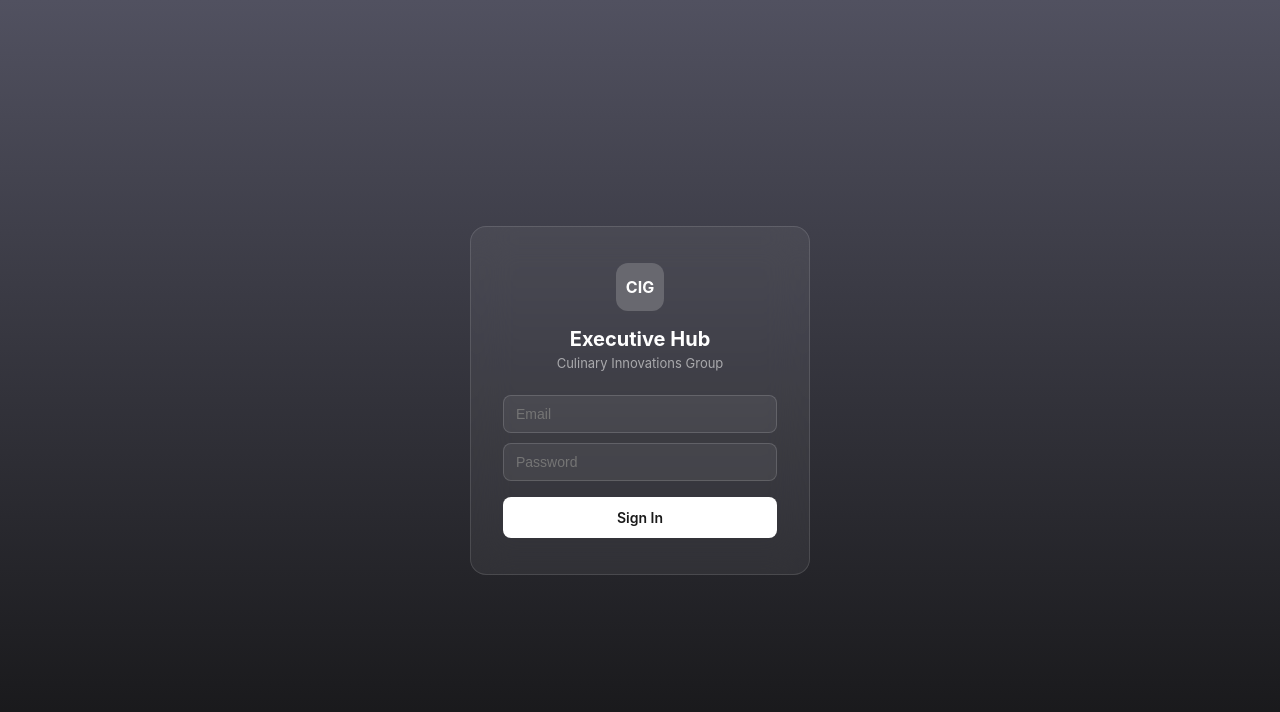
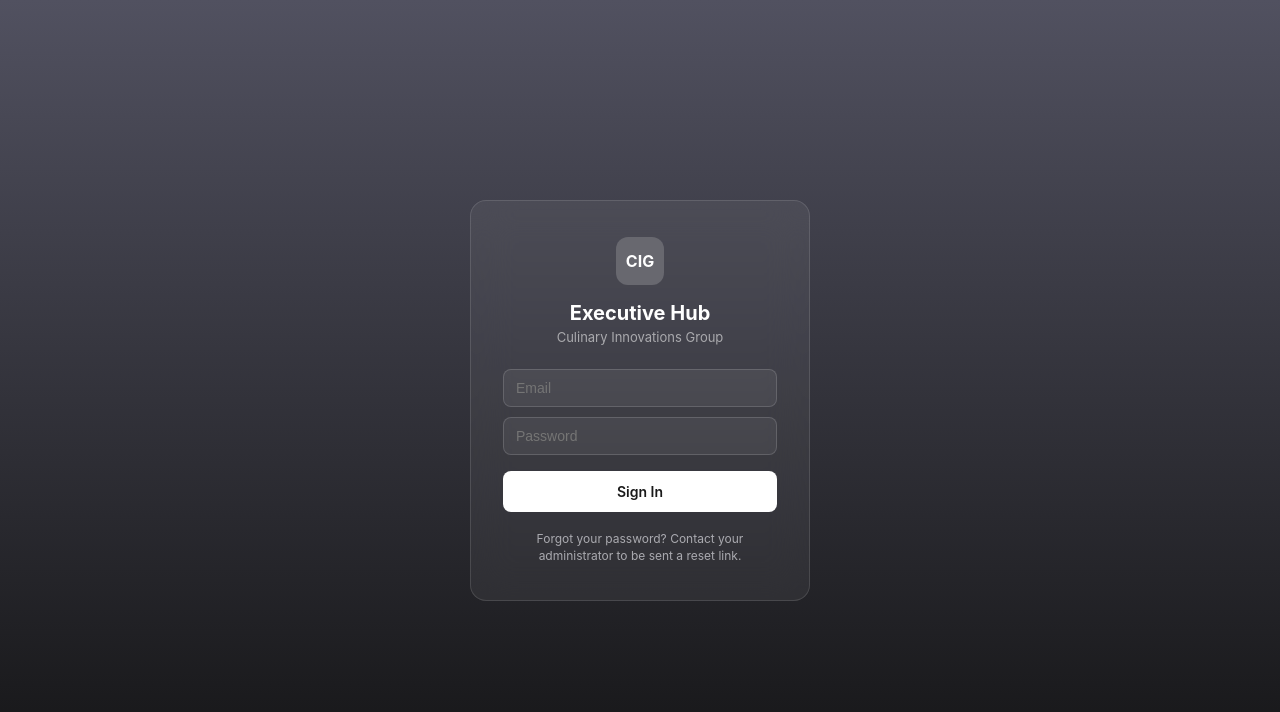
Before and after one commit to cigadmindev/cig-executive-hub-desktop, a React (Vite) app: page / in a window 1280 px wide. Shown: the top 712 px of the page. Built offline with nearby package versions, Linux system fonts and the light colour scheme; no server answers; the database is empty.

Commit message:
Add admin-contact note to login screen

```diff
--- a/src/screens/LoginScreen.jsx
+++ b/src/screens/LoginScreen.jsx
@@ -47,6 +47,9 @@ export default function LoginScreen() {
             {submitting ? 'Signing in…' : 'Sign In'}
           </button>
         </form>
+        <p style={styles.helpNote}>
+          Forgot your password? Contact your administrator to be sent a reset link.
+        </p>
       </div>
     </div>
   );
@@ -99,6 +102,10 @@ const styles = {
     outline: 'none',
   },
   error: { color: '#E8524B', fontSize: 12, marginTop: -2, marginBottom: 10 },
+  // There's deliberately no self-service reset link. An unauthenticated
+  // reset endpoint would let anyone probe which addresses have accounts,
+  // so resets run through an admin who already has a session.
+  helpNote: { color: 'var(--text-secondary)', fontSize: 12, lineHeight: '17px', textAlign: 'center', marginTop: 18, marginBottom: 0, opacity: 0.75 },
   button: {
     width: '100%',
     padding: '11px 0',
```
